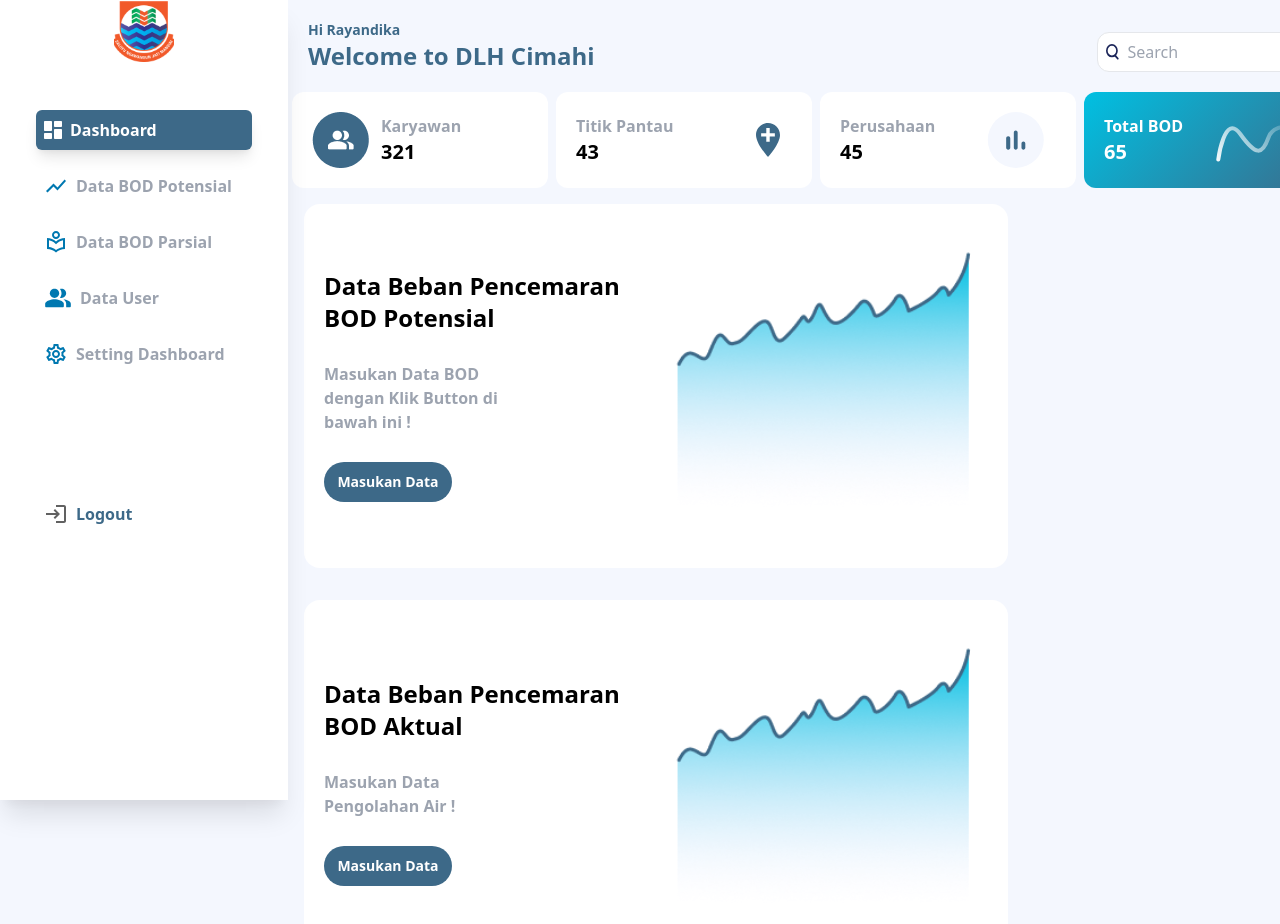
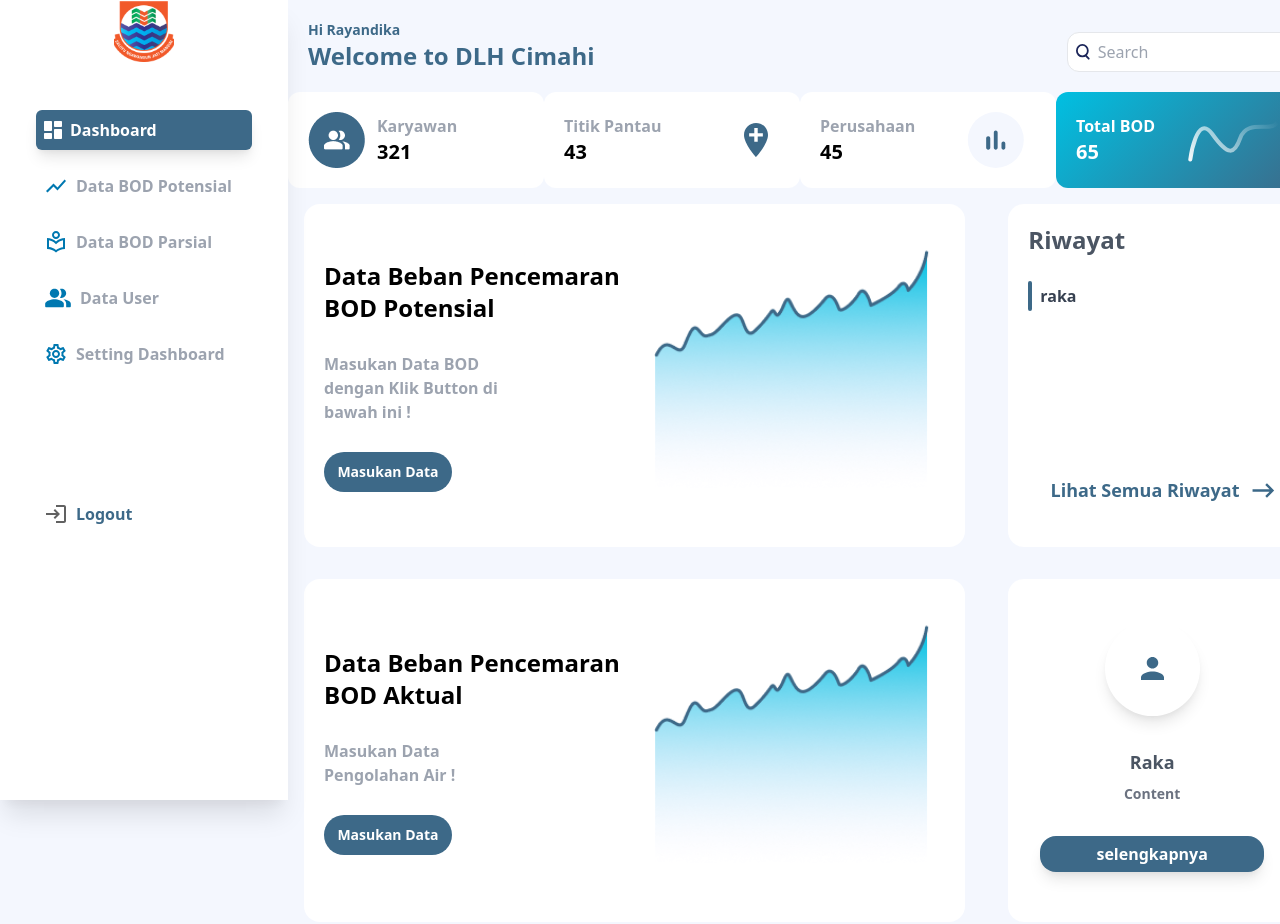
Before and after one commit to mrayandika15/template-admin-dlh, a React (Create React App) app: page / in a window 1280 px wide. Shown: the top 924 px of the page. Built offline with nearby package versions, Linux system fonts and the light colour scheme.

Commit message:
add(home) : medium Widget

```diff
--- a/src/components/Widget/Widget.module.css
+++ b/src/components/Widget/Widget.module.css
@@ -32,7 +32,9 @@
 
 /* Medium Widget */
 .mediumContainer {
-  @apply w-80 h-80;
+  @apply w-full h-full
+         bg-white
+         rounded-2xl;
 }
 
 /* History Medium Widget */
--- a/src/containers/ContentWidget/ContentWidget.js
+++ b/src/containers/ContentWidget/ContentWidget.js
@@ -1,7 +1,7 @@
 import React from "react";
 import { Widget } from "../../components";
 import style from "./ContentWidget.module.css";
-import { chartWidget } from "../../assets";
+import { chartWidget, onePeople } from "../../assets";
 
 export const ContentWidget = () => {
   return (
@@ -17,7 +17,9 @@ export const ContentWidget = () => {
           />
         </div>
 
-        <Widget mediumWidget historyWidget content="raka" />
+        <div className={style.medium__content}>
+          <Widget mediumWidget history content="raka" />
+        </div>
       </div>
       <div className={style.section2__container}>
         <div className={style.large__content}>
@@ -29,6 +31,16 @@ export const ContentWidget = () => {
             button="Masukan Data"
           />
         </div>
+        <div className={style.medium__content}>
+          <Widget
+            mediumWidget
+            userWidget
+            iconSrc={onePeople}
+            heading="Raka"
+            content="Content"
+            buttonName="selengkapnya"
+          />
+        </div>
       </div>
     </div>
   );
--- a/src/containers/ContentWidget/ContentWidget.module.css
+++ b/src/containers/ContentWidget/ContentWidget.module.css
@@ -4,18 +4,22 @@
 }
 
 .section1__container {
-  @apply flex
+  @apply flex justify-between
           w-full h-1/2
           py-4 px-4;
 }
 
 .section2__container {
-  @apply flex
+  @apply flex  justify-between
           w-full h-1/2
           py-4 px-4;
 }
 
 .large__content {
-  width: 44rem;
-  height: 100%;
+  @apply w-2/3 h-full;
 }
+
+.medium__content {
+  @apply h-auto;
+  width: 29%;
+}
```
